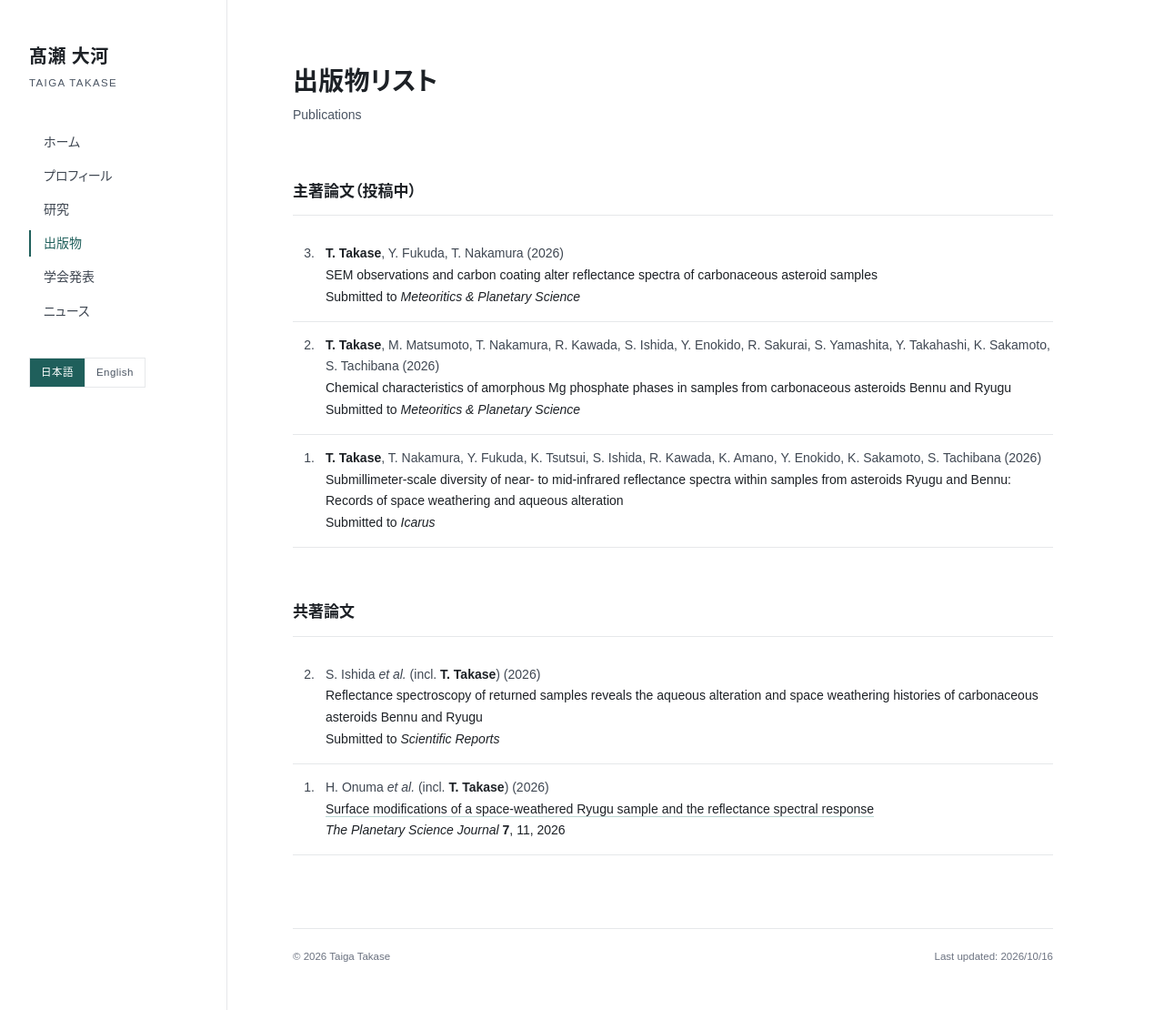
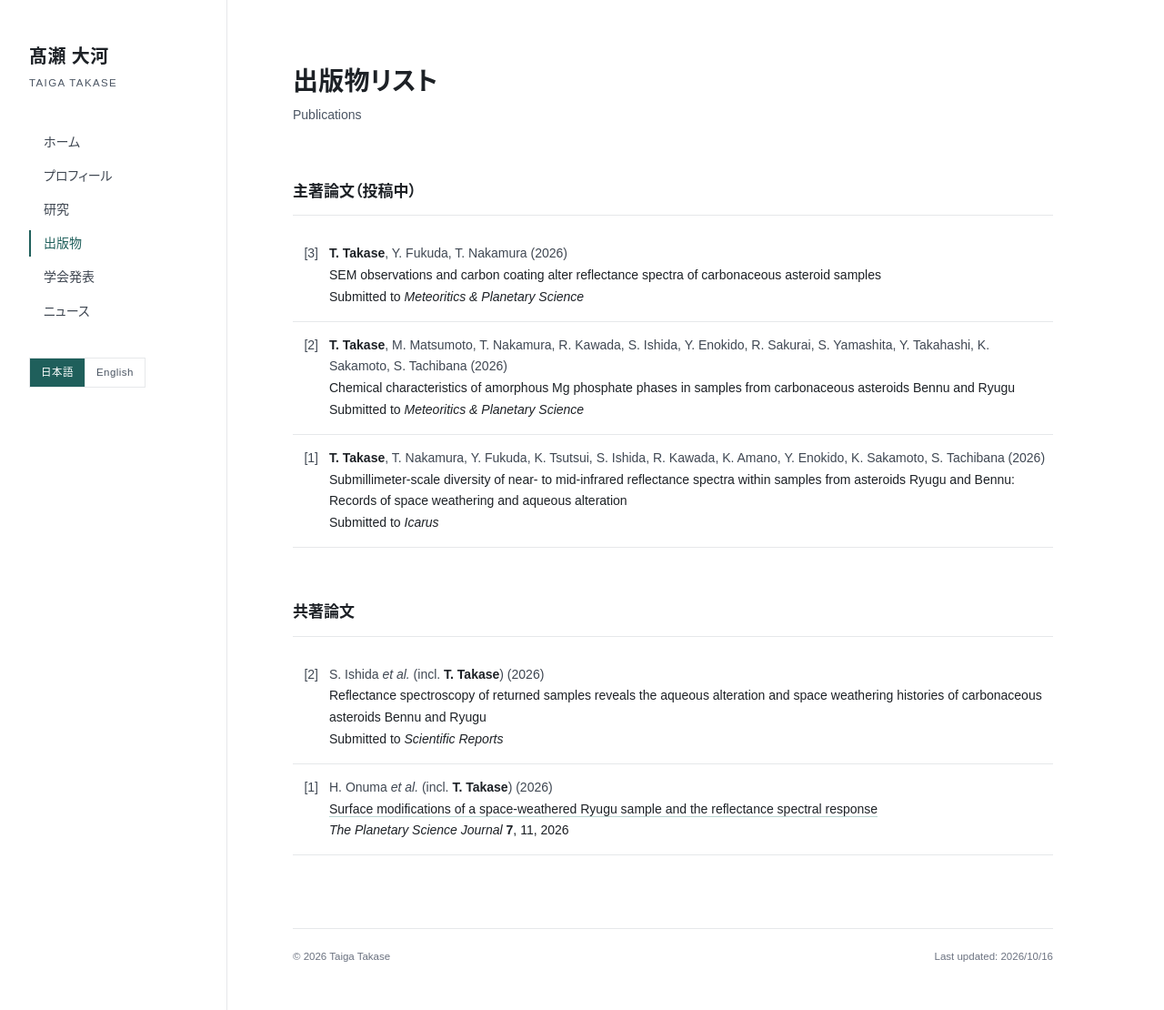
Before and after one commit to takasetaigat1/takasetaigat1.github.io, a Jekyll site: the page built from publications.html, in a window 1280 px wide and 1110 px high. Shown: the whole window at 91% size. Built offline with Jekyll 4.4.1, drawn with Linux system fonts in a browser that asks for light colours; some web fonts are replaced.

Commit message:
Numbering: [3] with author-line styling
Co-Authored-By: Claude Fable 5.1 <noreply@anthropic.com>
Claude-Session: https://claude.ai/code/session_01WJ69PvNMxXwpNZfvYmXkxj

```diff
--- a/assets/css/style.css
+++ b/assets/css/style.css
@@ -112,8 +112,8 @@ p { margin: 0 0 1em; }
 /* ---------- publications ---------- */
 .pubs { list-style: none; counter-reset: pub; }
 .pubs li { padding: 14px 0; border-bottom: 1px solid var(--line); font-size: 14px; line-height: 1.7; }
-.pubs li { position: relative; padding-left: 36px; }
-.pubs .num { position: absolute; left: 0; width: 24px; text-align: right; color: var(--ink-2); font-size: 14px; font-variant-numeric: tabular-nums; }
+.pubs li { position: relative; padding-left: 40px; }
+.pubs .num { position: absolute; left: 0; width: 28px; text-align: right; color: var(--ink-2); font-size: 14px; font-variant-numeric: tabular-nums; }
 .pubs .authors { color: var(--ink-2); }
 .badge { display: inline-block; font-size: 11px; line-height: 1; padding: 4px 7px; margin-left: 2px; vertical-align: 1px; color: var(--accent); border: 1px solid var(--accent); letter-spacing: .04em; }
 .badge-invited { background: var(--accent); color: #fff; }
--- a/presentations.html
+++ b/presentations.html
@@ -19,7 +19,7 @@ permalink: /presentations/
   <ol class="pubs">
     {% for pr in items %}{% assign n = items.size | minus: forloop.index0 %}
     <li>
-      <span class="num">{{ n }}.</span>
+      <span class="num">[{{ n }}]</span>
       <span class="authors">{{ pr.authors | replace: "<me>", '<span class="me">' | replace: "</me>", "</span>" | replace: "et al.", "<i>et al.</i>" }}</span>
       <span class="ptitle">{{ pr.title }}</span>
       <span class="journal">
--- a/publications.html
+++ b/publications.html
@@ -19,7 +19,7 @@ permalink: /publications/
   <ol class="pubs">
     {% for pb in items %}{% assign n = items.size | minus: forloop.index0 %}
     <li>
-      <span class="num">{{ n }}.</span>
+      <span class="num">[{{ n }}]</span>
       <span class="authors">{{ pb.authors | replace: "<me>", '<span class="me">' | replace: "</me>", "</span>" | replace: "et al.", "<i>et al.</i>" }} ({{ pb.year }})</span>
       {% assign link = "" %}{% if pb.doi %}{% assign link = "https://doi.org/" | append: pb.doi %}{% elsif pb.url %}{% assign link = pb.url %}{% endif %}
       <span class="ptitle">{% if link != "" %}<a href="{{ link }}" target="_blank" rel="noopener">{{ pb.title }}</a>{% else %}{{ pb.title }}{% endif %}</span>
```
